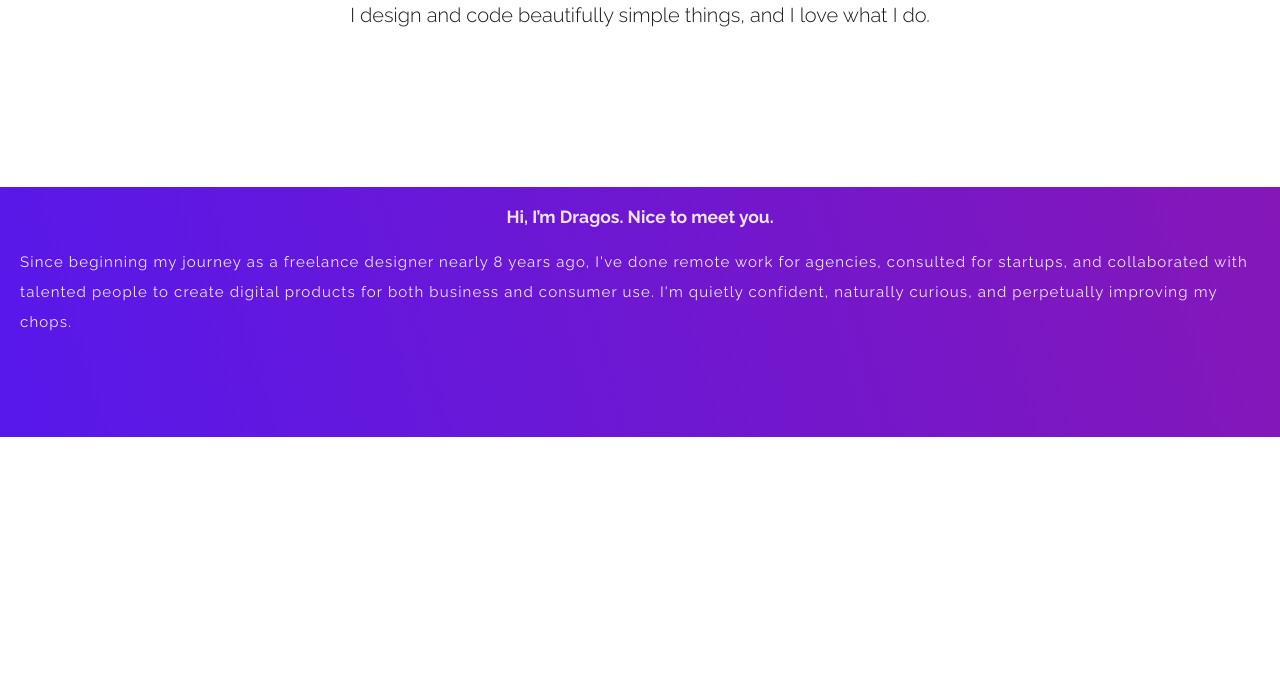
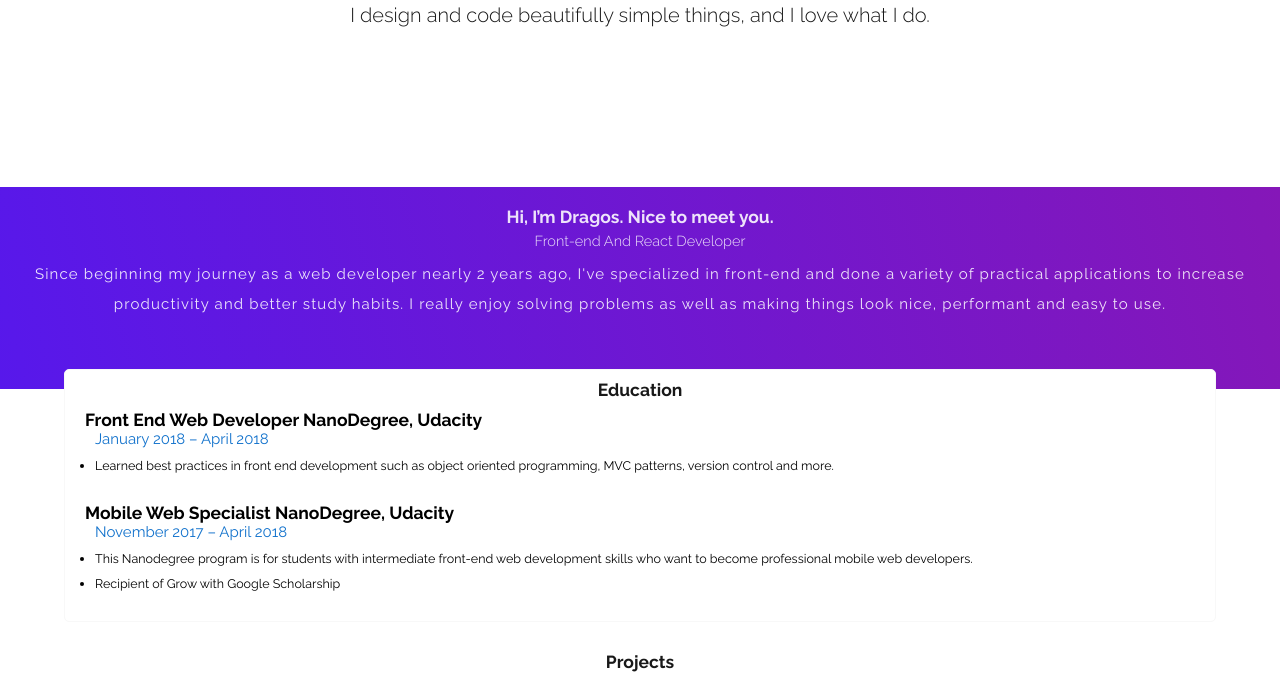
Before and after one commit to dragosbus/portfolio, a website: page index.html in a window 1280 px wide. Shown: the part 252-944 px from the top of the page. Before the commit the page ends 800 px from the top, so only its background shows below. Drawn offline with Linux system fonts and the light colour scheme.

Commit message:
added education section

```diff
--- a/index.html
+++ b/index.html
@@ -60,12 +60,60 @@
             <h3 class="heading-section">
                 Hi, I’m Dragos. Nice to meet you.
             </h3>
+            <h4 class="subheading-section">
+                Front-end And React Developer
+            </h4>
             <p class="about-intro">
-                Since beginning my journey as a freelance designer nearly 8 years ago, I've done remote work for
-                agencies, consulted for startups, and collaborated with talented people to create digital products for
-                both business and consumer use. I'm quietly confident, naturally curious, and perpetually improving my
-                chops.
+                Since beginning my journey as a web developer nearly 2 years ago, I've specialized in front-end and
+                done a variety of practical applications to increase productivity and better
+                study habits.
+                I really enjoy solving problems as well as making things look nice, performant and easy to use.
             </p>
+            <div class="info">
+                <div class="details">
+
+                </div>
+
+            </div>
+        </section>
+        <section id="education">
+            <h4>Education</h4>
+            <div class="school">
+                <h5>
+                    Front End Web Developer NanoDegree, Udacity
+                </h5>
+                <p>
+                    January 2018 – April 2018
+                </p>
+                <ul>
+                    <li>
+                        Learned best practices in front end development such as object oriented
+                        programming, MVC patterns, version control and more.
+                    </li>
+                </ul>
+            </div>
+            <div class="school">
+                <h5>
+                    Mobile Web Specialist NanoDegree, Udacity
+                </h5>
+                <p>
+                    November 2017 – April 2018
+                </p>
+                <ul>
+                    <li>
+                        This Nanodegree program is for students with intermediate front-end web
+                        development skills who want to become professional mobile web developers.
+                    </li>
+                    <li>
+                        Recipient of Grow with Google Scholarship
+                    </li>
+                </ul>
+            </div>
+        </section>
+        <section id="projects">
+            <h3 class="heading-section">
+                Projects
+            </h3>
         </section>
     </main>
     <footer id="main-footer">
```
Also changed, not shown: dist/css/style.css.
